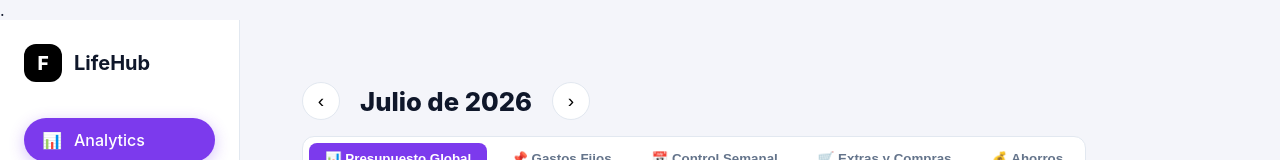
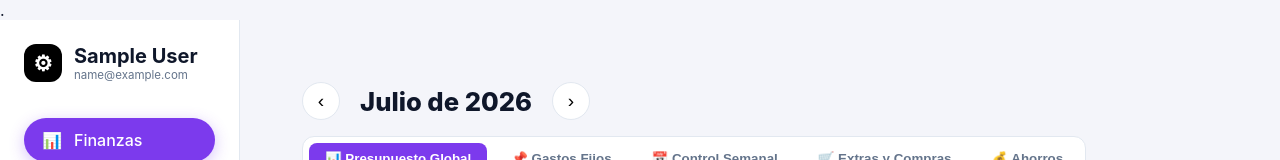
Before and after one commit to cypm92/lifehub-fronted, a Vue app: page /finances in a window 1280 px wide. Shown: the top 160 px of the page. Built offline with nearby package versions, Linux system fonts and the light colour scheme; no server answers; sample sign-in values are in the browser's storage.

Commit message:
feat: añadir perfil de usuario en configuración

```diff
--- a/src/components/Sidebar.vue
+++ b/src/components/Sidebar.vue
@@ -1,8 +1,10 @@
 <script setup lang="ts">
+import { computed } from 'vue'
 import { useRouter, useRoute } from 'vue-router'
 
 const router = useRouter()
 const route = useRoute()
+const user = computed(() => JSON.parse(localStorage.getItem('user') || '{}'))
 
 const logout = () => {
   localStorage.removeItem('token')
@@ -13,16 +15,15 @@ const logout = () => {
 
 <template>
   <aside class="sidebar">
-    <!-- Logo -->
-    <div class="brand">
-      <div class="brand-logo">F</div>
-      <span class="brand-name">LifeHub</span>
-    </div>
+    <router-link to="/settings" class="brand" :class="{ active: route.path === '/settings' }">
+      <div class="brand-logo">⚙</div>
+      <div><span class="brand-name">{{ user.name || 'Configuración' }}</span><small>{{ user.email || 'Gestionar perfil' }}</small></div>
+    </router-link>
 
     <!-- Menú de Navegación -->
     <nav class="nav-menu">
       <router-link to="/finances" class="nav-item" :class="{ active: route.path === '/finances' }">
-        <span class="icon">📊</span> Analytics
+        <span class="icon">📊</span> Finanzas
       </router-link>
       <router-link to="/vehicles" class="nav-item" :class="{ active: route.path === '/vehicles' }">
         <span class="icon">🚗</span> Vehículos
@@ -61,6 +62,8 @@ const logout = () => {
   align-items: center;
   gap: 12px;
   margin-bottom: 36px;
+  color: var(--text-main);
+  text-decoration: none;
 }
 
 .brand-logo {
@@ -69,7 +72,7 @@ const logout = () => {
   background: black;
   color: white;
   font-weight: 800;
-  font-size: 1.2rem;
+  font-size: 1.35rem;
   border-radius: 12px;
   display: flex;
   align-items: center;
@@ -77,9 +80,12 @@ const logout = () => {
 }
 
 .brand-name {
+  display: block;
   font-weight: 700;
   font-size: 1.25rem;
 }
+
+.brand small { display:block; max-width:145px; overflow:hidden; text-overflow:ellipsis; white-space:nowrap; color:var(--text-muted); font-size:.72rem; }
 
 .nav-menu {
   display: flex;
--- a/src/router/index.ts
+++ b/src/router/index.ts
@@ -4,6 +4,7 @@ import VehiclesView from '../views/VehiclesView.vue'
 import CalendarView from '../views/CalendarView.vue'
 import VaultView from '../views/VaultView.vue'
 import LoginView from '../views/LoginView.vue'
+import SettingsView from '../views/SettingsView.vue'
 
 const routes = [
     { path: '/login', name: 'Login', component: LoginView },
@@ -12,6 +13,7 @@ const routes = [
     { path: '/vehicles', name: 'Vehicles', component: VehiclesView },
     { path: '/calendar', name: 'Calendar', component: CalendarView },
     { path: '/vault', name: 'Vault', component: VaultView },
+    { path: '/settings', name: 'Settings', component: SettingsView },
 ]
 
 const router = createRouter({
--- a/src/views/FinancesView.vue
+++ b/src/views/FinancesView.vue
@@ -236,7 +236,7 @@ const clonePreviousMonth = async () => {
 
 const createTransaction = async (txData: any) => {
   try {
-    await api.post('/transactions', { ...txData, month_code: currentMonth.value, user_id: users.value[0]?.id || null })
+    await api.post('/transactions', { ...txData, month_code: currentMonth.value })
     await loadData()
   } catch (error: any) {
     alert(error.response?.data?.detail || 'Error al registrar el movimiento')
--- /dev/null
+++ b/src/views/SettingsView.vue
@@ -0,0 +1,9 @@
+<script setup lang="ts">
+import { onMounted, ref } from 'vue'
+import api from '../services/api'
+const form=ref({name:'',email:''});const message=ref('')
+onMounted(async()=>{const {data}=await api.get('/auth/me');form.value={name:data.name,email:data.email}})
+const save=async()=>{const {data}=await api.patch('/auth/me',form.value);localStorage.setItem('user',JSON.stringify(data));message.value='Información guardada correctamente.'}
+</script>
+<template><main class="settings"><section><h2>Configuración de usuario</h2><p>Actualiza la información de tu cuenta.</p><form @submit.prevent="save"><label>Nombre<input v-model.trim="form.name" required/></label><label>Email<input v-model.trim="form.email" required type="email"/></label><button>Guardar cambios</button></form><span v-if="message">{{message}}</span></section></main></template>
+<style scoped>.settings{padding:32px;background:var(--bg-app);min-height:100vh}.settings section{max-width:560px;padding:28px;background:#fff;border:1px solid var(--border-color);border-radius:12px}.settings h2,.settings p{margin:0}.settings p{margin-top:6px;color:var(--text-muted)}form{display:flex;flex-direction:column;gap:14px;margin:24px 0}label{display:flex;flex-direction:column;gap:6px;font-weight:650}input{padding:10px;border:1px solid var(--border-color);border-radius:8px;font:inherit}button{align-self:flex-start;border:0;border-radius:8px;padding:10px 14px;background:var(--primary);color:#fff;font-weight:700;cursor:pointer}</style>
```
